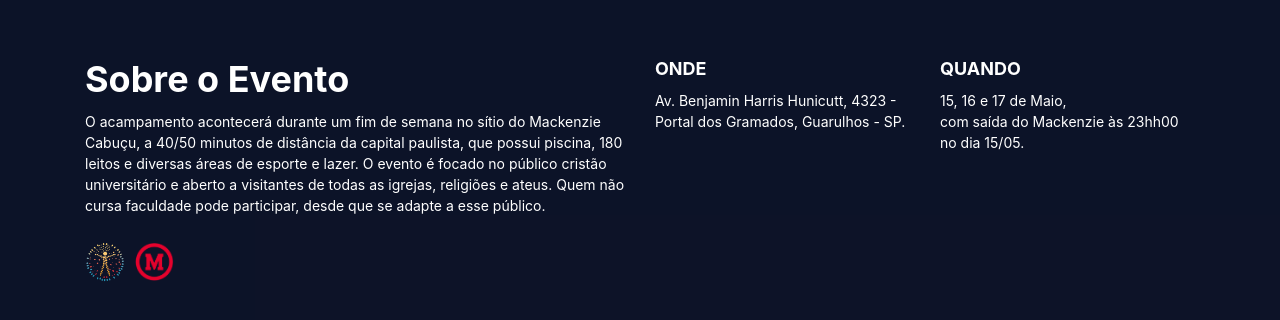
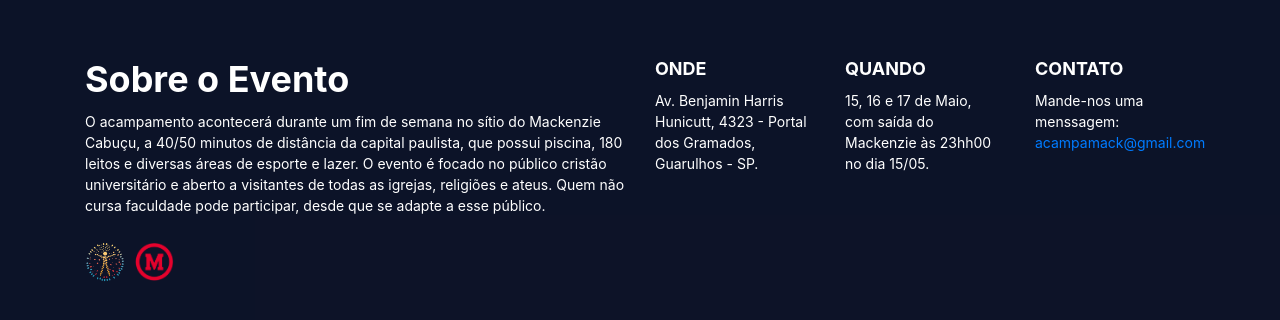
Before and after one commit to MaatheusGois/acampamack, a website with bundled scripts: page index.html in a window 1280 px wide. Shown: the part 802-1122 px from the top of the page. Built offline with nearby package versions, Linux system fonts and the light colour scheme; files whose address does not match are found by name.

Commit message:
foi adicionado a area de contato

```diff
--- a/index.html
+++ b/index.html
@@ -73,13 +73,17 @@
             <p>O acampamento acontecerá durante um fim de semana no sítio do Mackenzie Cabuçu, a 40/50 minutos de distância da capital paulista, que possui piscina, 180 leitos e diversas áreas de esporte e lazer.
               O evento é focado no público cristão universitário e aberto a visitantes de todas as igrejas, religiões e ateus. Quem não cursa faculdade pode participar, desde que se adapte a esse público.</p>
           </div>
-          <div class="col-lg-3">
+          <div class="col-lg-2">
             <h3>Onde</h3>
             <p>Av. Benjamin Harris Hunicutt, 4323 - Portal dos Gramados, Guarulhos - SP.</p>
           </div>
-          <div class="col-lg-3">
+          <div class="col-lg-2">
             <h3>Quando</h3>
             <p>15, 16 e 17 de Maio,<br>com saída do Mackenzie às 23hh00 no dia 15/05.</p>
+          </div>
+          <div class="col-lg-2">
+            <h3>Contato</h3>
+            <p>Mande-nos uma menssagem: <a href="mailto:acampamack@gmail.com?subject=Sobre o Acampamack 2020">acampamack@gmail.com</a></p>
           </div>
         </div>
       </div>
```
